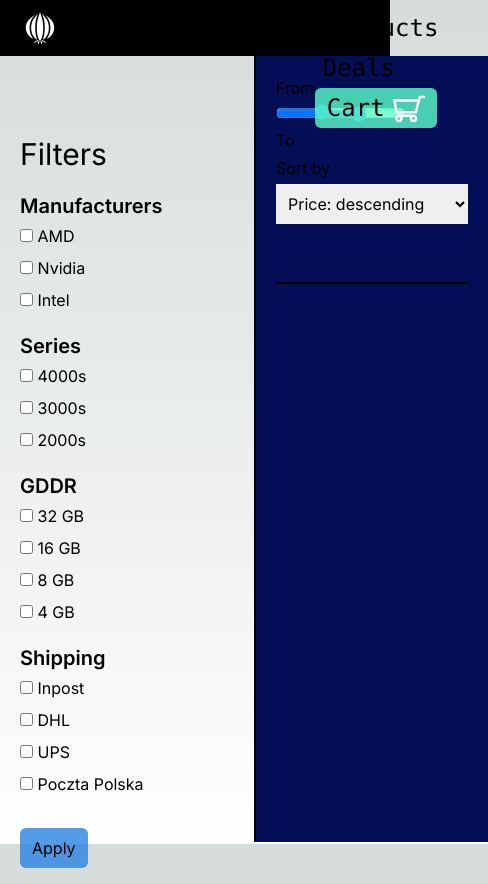
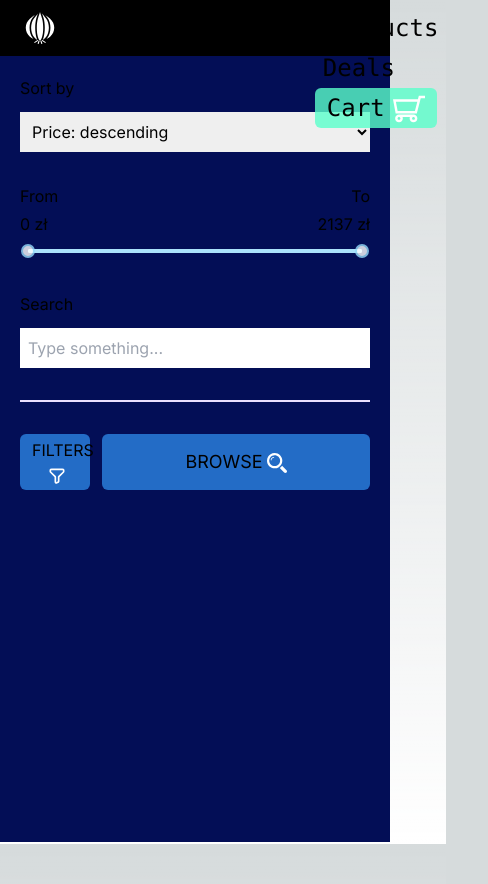
Before and after one commit to piotrokrutniak/HardwareOnionWebUI, a Next.js app: page / in a window 390 px wide. Shown: the whole page, 488 px wide, since content can reach past the window. Built offline with nearby package versions, Linux system fonts and the light colour scheme.

Commit message:
Products page filters UI update

```diff
--- a/app/components/products/productlist.elements.js
+++ b/app/components/products/productlist.elements.js
@@ -1,5 +1,7 @@
 "use client";
- import { useState } from "react";
+import { useState } from "react";
+import Slider from "rc-slider";
+import 'rc-slider/assets/index.css'
 
 export function FilterSection({...props}){
 
@@ -7,7 +9,8 @@ export function FilterSection({...props}){
 
     return(
         <div className={`flex ${style}`}>
-            <div className="h-full top-0 w-64 p-5 pt-20  flex-shrink-0 border-r-2">
+
+            <div className="h-full top-0 w-64 p-5 pt-20 flex-shrink-0 border-r-2 max-md:absolute max-md:right-full">
                 <MajorTitleSpan text="Filters"/>
 
                 <TitleSpan text="Manufacturers"/>
@@ -35,11 +38,13 @@ export function FilterSection({...props}){
                 <Button text="Apply" color="bg-cornflower_blue-400"/>
 
             </div>
-            <div className="h-full w-full p-5 bg-cornflower_blue-900">
+            <div className="h-full w-full p-5 bg-cornflower_blue-900 ">
                 <SortSection/>
+                <div className="flex space-x-3 md:space-x-0">
+                <Button className="md:hidden" text="FILTERS" color="bg-cornflower_blue-400" icon={<FilterIcon color="white" fill="none" className="w-5 h-5 inline ml-1 relative"/>}/>
+                <SearchButton text="BROWSE" icon={<SearchIcon color="white" className="w-5 h-5 inline ml-1 relative"/>} color="bg-cornflower_blue-400"/>
+                </div>
             </div>
-
-
         </div>
     )
 }
@@ -67,30 +72,38 @@ export function ListMember({...props}){
 
 export function Button({...props}){
     return(
-        <button className={`h-10 block sticky my-auto p-1 px-3 bg-opacity-80 ${props.color} hover:transition-all mt-8 rounded-md hover:bg-opacity-100`}>
-            {props.text}
+        <button className={`h-10 block my-auto p-1 px-3 bg-opacity-80 rounded-md mt-8 ${props.color} ${props.className} hover:transition-all hover:bg-opacity-100
+                            max-md:w-1/5 max-md:h-14
+                            `}>
+            {props.text}{props.icon}
         </button>
     )
 }
 
 export function SortSection({...props}){
     return(
-        <div>
-            <div>
-                <PriceFilter min="0" max="100"/>
-            </div>
-            <div className="w-full h-32 border-b-2 sticky">
-                <SortDropdown/>
-            </div>
+        //<div className="flex max-w-full items-start space-x-10 border-b-2 border-indigo-50 border-solid">
+        <div className="grid grid-rows-2 grid-flow-col gap-x-5 columns-3 border-b-2 border-indigo-50 border-solid
+                        max-lg:grid-rows-2 max-lg:grid-cols-2
+                        max-md:grid-rows-3 max-md:grid-cols-1
+                        ">
+
+            <SortDropdown className="grid" label="Sort by"/>
+            <PriceFilter className="grid" min={0} max={2137}/>
+            <TextBox className="grid max-w-fit w-full
+                                max-md:col-start-1 max-md:col-end-2
+                                " label="Search" placeHolder="Type something..."/>
+
+
         </div>
     )
 }
 
 export function SortDropdown({...props}){
     return(
-        <div>
-            <label className="block mb-1" for="sort">Sort by</label>
-            <select className="p-2 w-48 h-10" id="sort" name="Sort by" label="xd">
+        <div className="h-20 sticky max-md:col-span-2">
+            <label className="block mb-3" for="sort">{props.label}</label>
+            <select className="p-2 w-full h-10" id="sort" name="Sort by">
             <DropdownOption text="Price: descending"/>
             <DropdownOption text="Price: ascending"/>
             <DropdownOption text="Newest: descending"/>
@@ -98,6 +111,15 @@ export function SortDropdown({...props}){
             <DropdownOption text="Popular: descending"/>
             <DropdownOption text="Popular: ascending"/>
             </select>
+        </div>
+    )
+}
+
+export function TextBox({...props}){
+    return(
+        <div className="w-full max-md:col-span-2 max-w-full h-20">
+        <label className="block mb-3 " for="sort">{props.label}</label>
+        <input className="p-2 h-10 w-full" type="text" placeholder={props.placeHolder}/>
         </div>
     )
 }
@@ -111,15 +133,84 @@ export function DropdownOption({...props}){
 }
 
 export function PriceFilter({...props}){
-    const [sliderLeft, setSliderLeft] = useState("25");
-    const [sliderRight, setSliderRight] = useState("75");
+    const [priceRange, setPriceRange] = useState([props.min, props.max])
+    return(
+        <div className="mb-2 w-full grid col-span-2">
+        <div className="flex justify-between">
+        <label className="block mb-1" for="sort">From</label>
+        <label className="block mb-1" for="sort">To</label>
+        </div>
+        <div className="flex justify-between">
+        <label className="block mb-1" for="sort">{priceRange[0]} zł</label>
+        <label className="block mb-1" for="sort">{priceRange[1]} zł</label>
+        </div>
 
-    return(
-        <>
-        <label className="block mb-1" for="sort">From</label>
-        <input type="range" min={props.min} max={sliderRight} value={sliderLeft} className="absolute"></input>
-        <input type="range" min={sliderLeft} max={props.max} value={sliderRight} className="relative"></input>
-        <label className="block mb-1" for="sort">To</label>
-        </>
+
+        <div  className="relative h-10 w-full mt-1 px-2">
+        <Slider className="relative w-full"
+                min = {props.min}
+                max = {props.max}
+                defaultValue = {[props.min, props.max]}
+                onChange = {(value) =>  setPriceRange(value)}
+                step= {10}
+                count={1}
+                pushable={true}
+                range/>
+        </div>
+        </div>
     )
 }
+
+export function SearchButton({...props}){
+    return(
+        <button className={`w-full text-lg h-14 col-span-2 bg-opacity-80 rounded-md mt-8 ${props.color} hover:transition-all hover:bg-opacity-100
+                            max-md:w-4/5
+                            `}>
+            {props.text}{props.icon}
+        </button>
+    )
+}
+
+
+const SearchIcon = (props) => (
+  <svg
+    xmlns="http://www.w3.org/2000/svg"
+    xmlSpace="preserve"
+    id="_x32_"
+    width={800}
+    height={800}
+    viewBox="0 0 512 512"
+    {...props}
+  >
+    <style>{`.st0{fill:${props.color}}`}</style>
+    <path
+      d="M172.625 102.4c-42.674 0-77.392 34.739-77.392 77.438 0 5.932 4.806 10.74 10.733 10.74 5.928 0 10.733-4.808 10.733-10.74 0-30.856 25.088-55.959 55.926-55.959 5.928 0 10.733-4.808 10.733-10.74 0-5.931-4.805-10.739-10.733-10.739z"
+      className="st0"
+    />
+    <path
+      d="M361.657 301.511c19.402-30.436 30.645-66.546 30.645-105.244C392.302 88.036 304.318 0 196.151 0c-38.676 0-74.765 11.25-105.182 30.663a197.588 197.588 0 0 0-60.31 60.345C11.257 121.444 0 157.568 0 196.267c0 108.217 87.998 196.266 196.151 196.266 38.676 0 74.779-11.264 105.197-30.677a197.596 197.596 0 0 0 60.309-60.345zm-101.899 18.731c-19.075 9.842-40.708 15.403-63.607 15.403-76.797 0-139.296-62.535-139.296-139.378 0-22.912 5.558-44.558 15.394-63.644 13.318-25.856 34.483-47.019 60.323-60.331 19.075-9.842 40.694-15.403 63.578-15.403 76.812 0 139.296 62.521 139.296 139.378 0 22.898-5.558 44.53-15.394 63.616-13.303 25.856-34.454 47.033-60.294 60.359zM499.516 439.154 386.275 326.13c-16.119 23.552-36.771 44.202-60.309 60.345l113.241 113.024c8.329 8.334 19.246 12.501 30.148 12.501 10.916 0 21.833-4.167 30.162-12.501 16.644-16.669 16.644-43.677-.001-60.345z"
+      className="st0"
+    />
+  </svg>
+)
+
+
+
+const FilterIcon  = (props) => (
+    <svg
+      xmlns="http://www.w3.org/2000/svg"
+      width={800}
+      height={800}
+      fill={props.fill}
+      viewBox="0 0 24 24"
+      {...props}
+    >
+      <path
+        stroke={`${props.color}`}
+        strokeLinecap="round"
+        strokeLinejoin="round"
+        strokeWidth={2}
+        d="M20 5.6c0-.56 0-.84-.11-1.054a.998.998 0 0 0-.436-.437C19.24 4 18.96 4 18.4 4H5.6c-.56 0-.84 0-1.054.109a1 1 0 0 0-.437.437C4 4.76 4 5.04 4 5.6v.737c0 .245 0 .367.028.482a1 1 0 0 0 .12.29c.061.1.148.187.32.36l5.063 5.062c.173.173.26.26.321.36.055.09.096.188.12.29.028.114.028.235.028.474v4.756c0 .857 0 1.286.18 1.544a1 1 0 0 0 .674.416c.311.046.695-.145 1.461-.529l.8-.4c.322-.16.482-.24.599-.36a1 1 0 0 0 .231-.374c.055-.158.055-.338.055-.697v-4.348c0-.245 0-.367.028-.482a.998.998 0 0 1 .12-.29c.06-.1.147-.186.317-.356l.004-.004 5.063-5.062c.172-.173.258-.26.32-.36.055-.09.096-.188.12-.29.028-.113.028-.235.028-.474V5.6Z"
+      />
+    </svg>
+  )
--- a/tailwind.config.js
+++ b/tailwind.config.js
@@ -188,6 +188,14 @@ module.exports = {
       },
     } ,
     extend: {
+      gridAutoColumns: {
+        'min-48': 'minmax(192px, 1fr)',
+
+      },
+      gridTemplateColumns: {
+        'fill-48': 'repeat(auto-fit, minmax(192px,1fr))',
+        'fill-40': 'repeat(auto-fill, 192px)',
+      },
       backgroundImage: {
         'gradient-radial': 'radial-gradient(var(--tw-gradient-stops))',
         'gradient-conic':
```
Also changed, not shown: app/media/logo/filter.svg (added), app/media/logo/search.svg (added).
